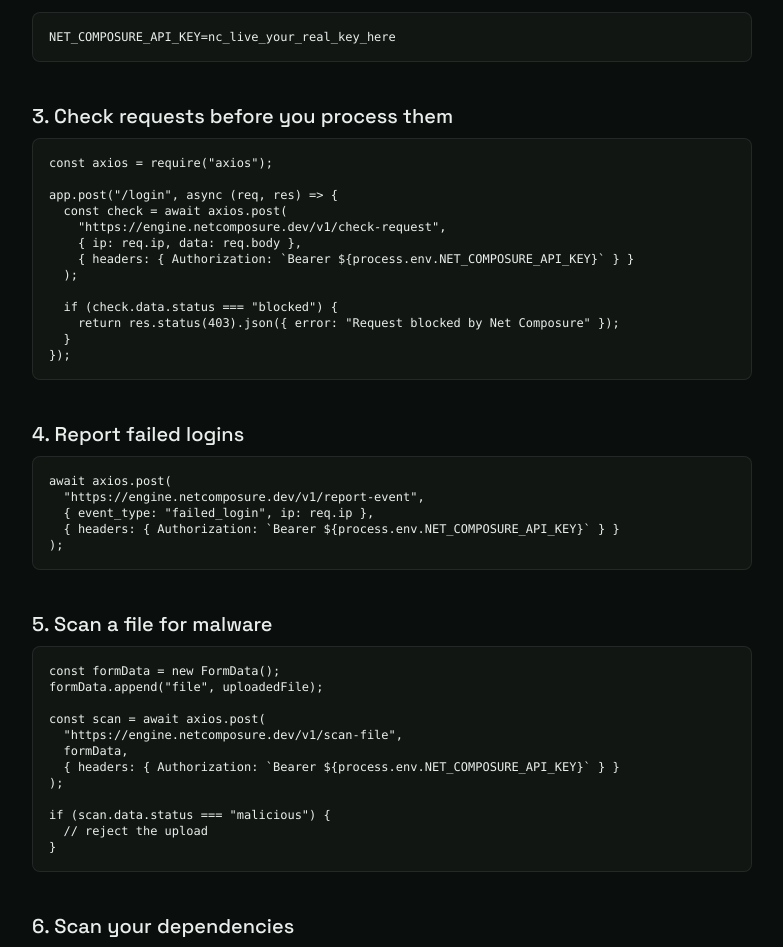
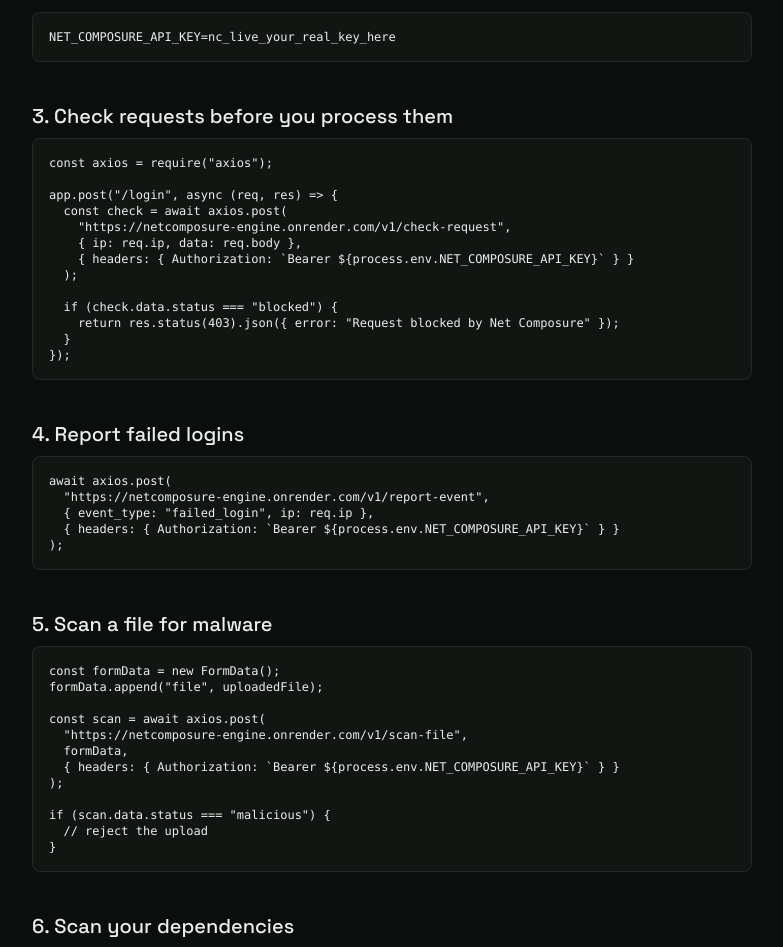
Before and after one commit to netcomposure/netcomposure, a Next.js app: page /docs in a window 1280 px wide. Shown: the part 481-1428 px from the top of the page, without its empty margins (248-1031 px from the left). Built offline with nearby package versions, Linux system fonts and the light colour scheme.

Commit message:
Point SDK files and docs at deployed engine URL

```diff
--- a/app/docs/page.tsx
+++ b/app/docs/page.tsx
@@ -50,7 +50,7 @@
 
 app.post("/login", async (req, res) => {
   const check = await axios.post(
-    "https://engine.netcomposure.dev/v1/check-request",
+    "https://netcomposure-engine.onrender.com/v1/check-request",
     { ip: req.ip, data: req.body },
     { headers: { Authorization: \`Bearer \${process.env.NET_COMPOSURE_API_KEY}\` } }
   );
@@ -68,7 +68,7 @@
           </h2>
           <pre className="mt-2 overflow-x-auto rounded-lg border border-line bg-panel p-4 text-xs">
 {`await axios.post(
-  "https://engine.netcomposure.dev/v1/report-event",
+  "https://netcomposure-engine.onrender.com/v1/report-event",
   { event_type: "failed_login", ip: req.ip },
   { headers: { Authorization: \`Bearer \${process.env.NET_COMPOSURE_API_KEY}\` } }
 );`}
@@ -84,7 +84,7 @@
 formData.append("file", uploadedFile);
 
 const scan = await axios.post(
-  "https://engine.netcomposure.dev/v1/scan-file",
+  "https://netcomposure-engine.onrender.com/v1/scan-file",
   formData,
   { headers: { Authorization: \`Bearer \${process.env.NET_COMPOSURE_API_KEY}\` } }
 );
@@ -101,7 +101,7 @@
           </h2>
           <pre className="mt-2 overflow-x-auto rounded-lg border border-line bg-panel p-4 text-xs">
 {`await axios.post(
-  "https://engine.netcomposure.dev/v1/scan-dependencies",
+  "https://netcomposure-engine.onrender.com/v1/scan-dependencies",
   { ecosystem: "npm", dependencies: [{ name: "lodash", version: "4.17.11" }] },
   { headers: { Authorization: \`Bearer \${process.env.NET_COMPOSURE_API_KEY}\` } }
 );`}
--- a/app/sdks/page.tsx
+++ b/app/sdks/page.tsx
@@ -52,7 +52,7 @@
     install: "Direct HTTP call, no SDK file needed",
     snippet: `HttpClient client = HttpClient.newHttpClient();
 HttpRequest request = HttpRequest.newBuilder()
-    .uri(URI.create("https://engine.netcomposure.dev/v1/check-request"))
+    .uri(URI.create("https://netcomposure-engine.onrender.com/v1/check-request"))
     .header("Content-Type", "application/json")
     .header("Authorization", "Bearer " + apiKey)
     .POST(HttpRequest.BodyPublishers.ofString(body))
@@ -67,7 +67,7 @@
     install: "Direct HTTP call via libcurl",
     snippet: `CURL* curl = curl_easy_init();
 curl_easy_setopt(curl, CURLOPT_URL,
-  "https://engine.netcomposure.dev/v1/check-request");
+  "https://netcomposure-engine.onrender.com/v1/check-request");
 curl_easy_setopt(curl, CURLOPT_HTTPHEADER, headers);
 curl_easy_setopt(curl, CURLOPT_POSTFIELDS, body.c_str());
 curl_easy_perform(curl);`,
@@ -81,7 +81,7 @@
 client.DefaultRequestHeaders.Add("Authorization", $"Bearer {apiKey}");
 var content = new StringContent(json, Encoding.UTF8, "application/json");
 var response = await client.PostAsync(
-  "https://engine.netcomposure.dev/v1/check-request", content);`,
+  "https://netcomposure-engine.onrender.com/v1/check-request", content);`,
   },
 ];
 
--- a/public/sdk/netcomposure.js
+++ b/public/sdk/netcomposure.js
@@ -1,6 +1,5 @@
 /**
  * Net Composure SDK — JavaScript/Node
- * https://netcomposure.dev
  *
  * Usage:
  *   const NetComposure = require("./netcomposure.js");
@@ -9,7 +8,7 @@
  */
 
 class NetComposure {
-  constructor(apiKey, baseUrl = "https://engine.netcomposure.dev") {
+    constructor(apiKey, baseUrl = "https://netcomposure-engine.onrender.com") {
     this.apiKey = apiKey;
     this.baseUrl = baseUrl;
   }
```
